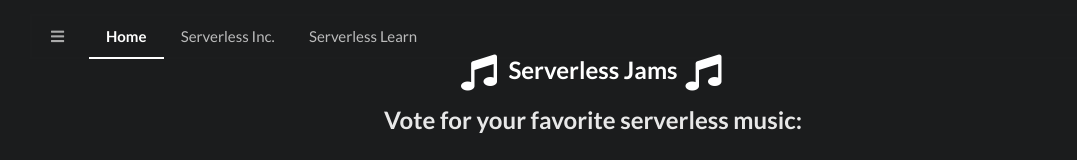
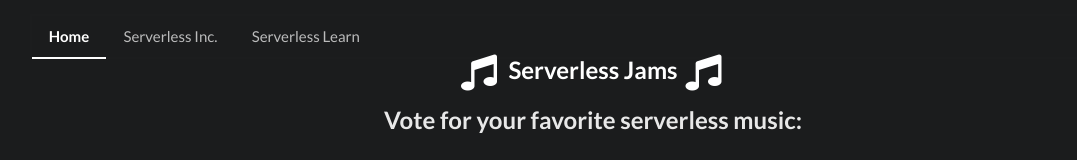
Before and after one commit to fernando-mc/serverless-devweek2020, a plain HTML site: page frontend/index.html in a window 1280 px wide. Shown: the top 160 px of the page, without its empty margins (47-1124 px from the left). Drawn offline with nearby package versions, Linux system fonts and the light colour scheme; no server answers.

Commit message:
remove toc

```diff
--- a/frontend/index.html
+++ b/frontend/index.html
@@ -24,9 +24,6 @@
 
       <div class="ui container">
         <div class="ui large secondary inverted pointing menu">
-          <a class="toc item">
-            <i class="sidebar icon"></i>
-          </a>
           <a class="active item" href="/">Home</a>
           <a class="item" href="https://serverless.com">Serverless Inc.</a>
           <a class="item" href="https://serverless.com/learn">Serverless Learn</a>
```
